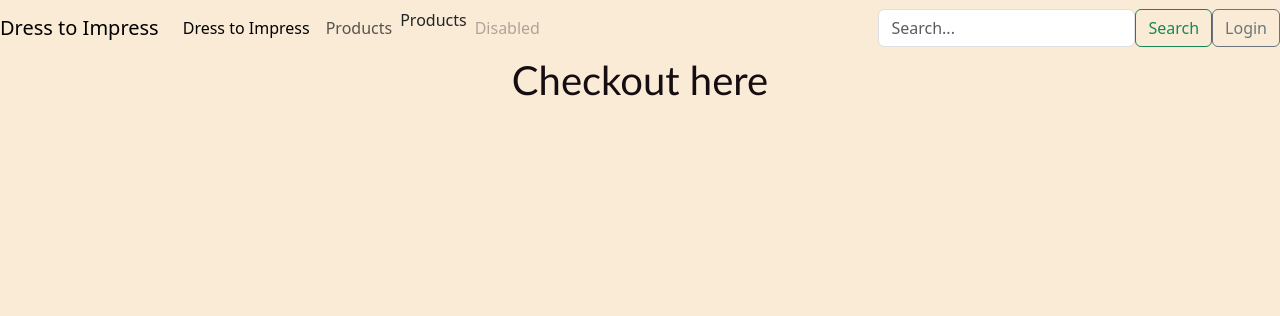
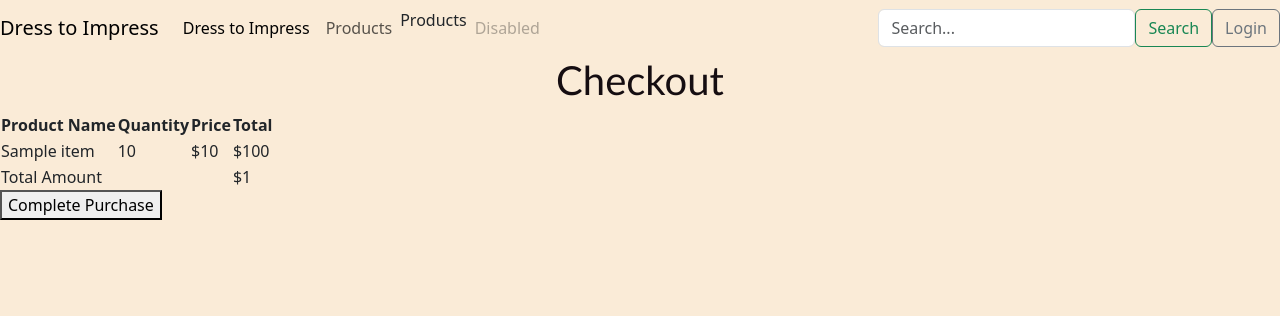
Before and after one commit to ramatoulay123/Dresstoimpress, a Python web app: template templates/checkout.html.jinja in a window 1280 px wide. Shown: the top 316 px of the page. Run offline with Jinja, Linux system fonts and the light colour scheme; the template is opened without the code that fills it: most values are stand-ins (such as "Sample title", 1, 10 or a date in 2020).

Commit message:
checkout page 1

```diff
--- a/templates/cart.html.jinja
+++ b/templates/cart.html.jinja
@@ -25,7 +25,7 @@ body{ background-color: antiquewhite;
     {% include "components/navbar.html.jinja" %}
     <div class="container">
         <h2>Shopping Cart</h2>
-        <div class="table-responsive">a
+        <div class="table-responsive">
             <table class="table">
                 <thead>
                     <tr>
--- a/templates/checkout.html.jinja
+++ b/templates/checkout.html.jinja
@@ -22,8 +22,41 @@ body{ background-color: antiquewhite;
 <body>
 
      {% include "components/navbar.html.jinja" %}
-     <h1> Checkout here</h1>
+       <h1>Checkout</h1>
 
+    {% if cart_items %}
+        <table>
+            <thead>
+                <tr>
+                    <th>Product Name</th>
+                    <th>Quantity</th>
+                    <th>Price</th>
+                    <th>Total</th>
+                </tr>
+            </thead>
+            <tbody>
+                {% for item in cart_items %}
+                <tr>
+                    <td>{{ item.name }}</td>
+                    <td>{{ item.quantity }}</td>
+                    <td>${{ item.price }}</td>
+                    <td>${{ item.quantity * item.price }}</td>
+                </tr>
+                {% endfor %}
+            </tbody>
+            <tfoot>
+                <tr>
+                    <td colspan="3">Total Amount</td>
+                    <td>${{ total_amount }}</td>
+                </tr>
+            </tfoot>
+        </table>
+        <form action="{{ url_for('complete_checkout') }}" method="POST">
+            <button type="submit">Complete Purchase</button>
+        </form>
+    {% else %}
+        <p>Your cart is empty. <a href="{{ url_for('product_browse') }}">Browse products</a> to add items to your cart.</p>
+    {% endif %}
 
 
       <script src="https://cdn.jsdelivr.net/npm/bootstrap@5.3.3/dist/js/bootstrap.bundle.min.js" integrity="sha384-YvpcrYf0tY3lHB60NNkmXc5s9fDVZLESaAA55NDzOxhy9GkcIdslK1eN7N6jIeHz" crossorigin="anonymous"></script>
```
Also changed, not shown: main.py (+15 -11 lines).
